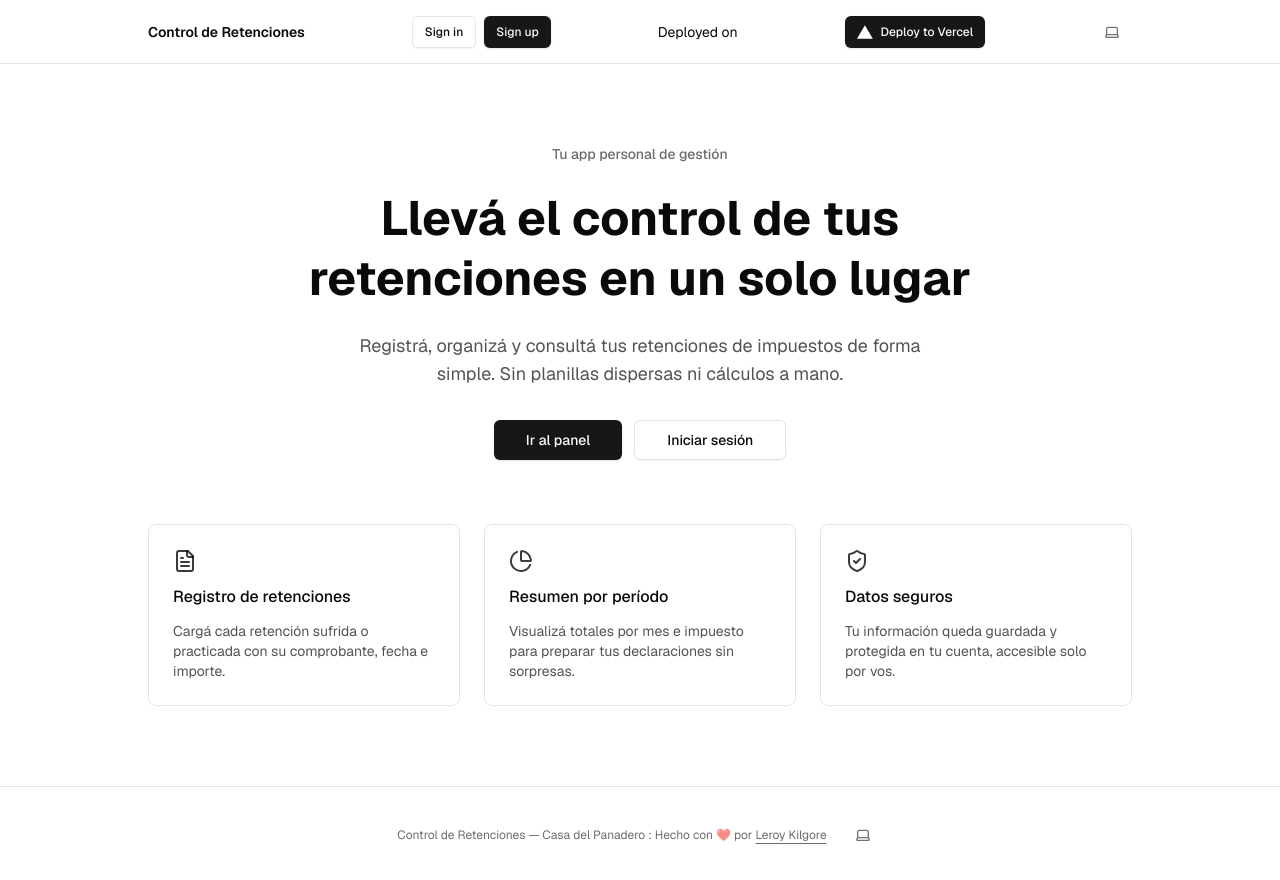
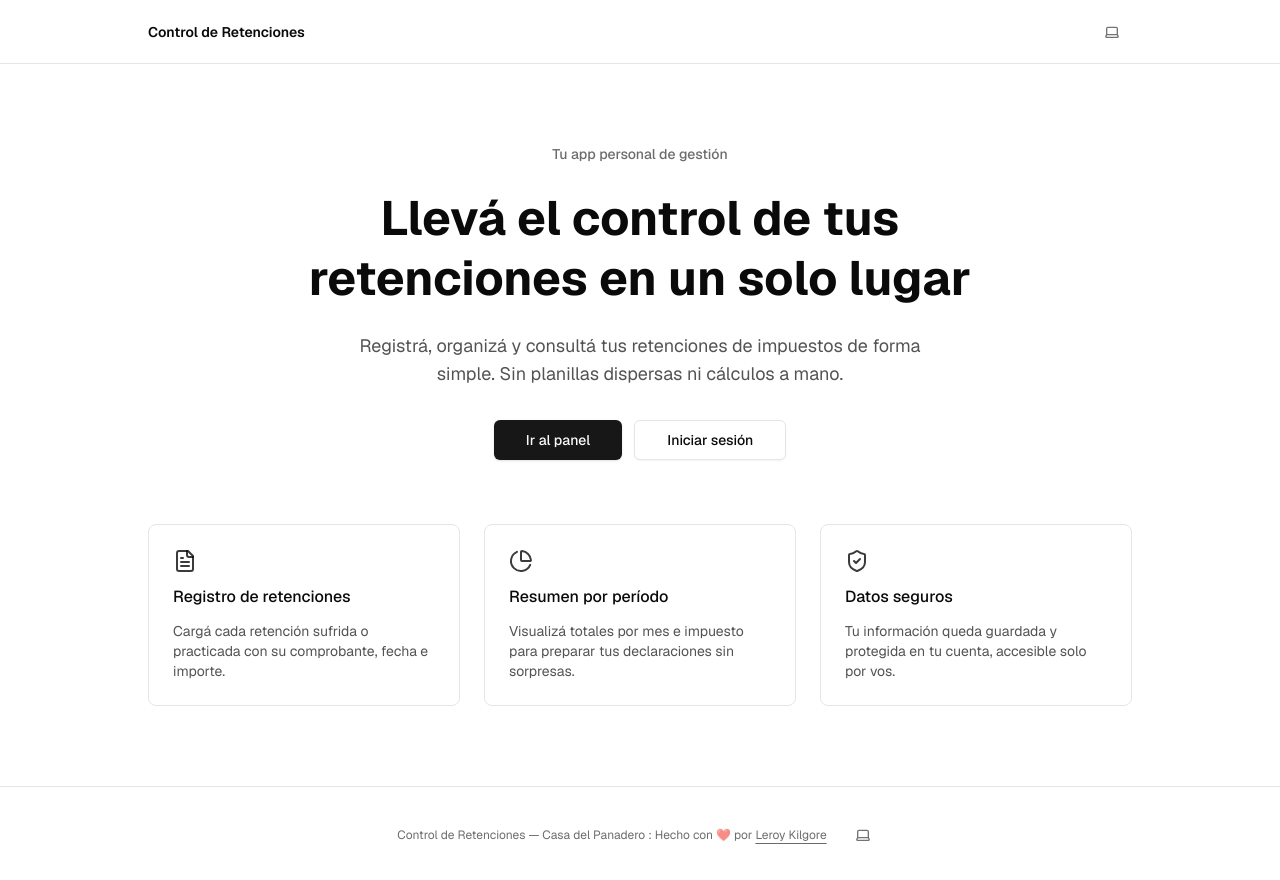
Before and after one commit to leroyakg/control-retenciones, a Next.js app: page / in a window 1280 px wide. Shown: the top 880 px of the page. Built offline with nearby package versions, Linux system fonts and the light colour scheme; no server answers.

Commit message:
fix login redirect

```diff
--- a/app/dashboard/page.tsx
+++ b/app/dashboard/page.tsx
@@ -5,6 +5,10 @@ import { Suspense } from "react";
 async function ValidateAuth() {
   const supabase = await createClient();
   const { data, error } = await supabase.auth.getClaims();
+
+  console.log({
+    data, error
+  })
 
   if (error || !data?.claims) {
     redirect("/auth/login");
--- a/app/page.tsx
+++ b/app/page.tsx
@@ -1,12 +1,12 @@
-import { EnvVarWarning } from "@/components/env-var-warning";
-import { AuthButton } from "@/components/auth-button";
+// import { EnvVarWarning } from "@/components/env-var-warning";
+// import { AuthButton } from "@/components/auth-button";
 import { ThemeSwitcher } from "@/components/theme-switcher";
 import { Button } from "@/components/ui/button";
 import { hasEnvVars } from "@/lib/utils";
 import { FileText, PieChart, ShieldCheck } from "lucide-react";
 import Link from "next/link";
-import { Suspense } from "react";
-import { DeployButton } from "@/components/deploy-button";
+// import { Suspense } from "react";
+// import { DeployButton } from "@/components/deploy-button";
 
 const features = [
   {
@@ -38,16 +38,13 @@ export default function Home() {
             <Link href={"/"} className="font-semibold">
               Control de Retenciones
             </Link>
-            {!hasEnvVars ? (
+            {/* {!hasEnvVars ? (
               <EnvVarWarning />
             ) : (
               <Suspense>
                 <AuthButton />
               </Suspense>
-            )}
-
-            Deployed on{" "}
-            <DeployButton />
+            )} */}
             <ThemeSwitcher />
           </div>
         </nav>
--- a/components/login-form.tsx
+++ b/components/login-form.tsx
@@ -39,7 +39,9 @@ export function LoginForm({
       });
       if (error) throw error;
       // Update this route to redirect to an authenticated route. The user already has an active session.
+      console.log("Login successful, redirecting to dashboard...");
       router.push("/dashboard");
+
     } catch (error: unknown) {
       setError(error instanceof Error ? error.message : "An error occurred");
     } finally {
```
